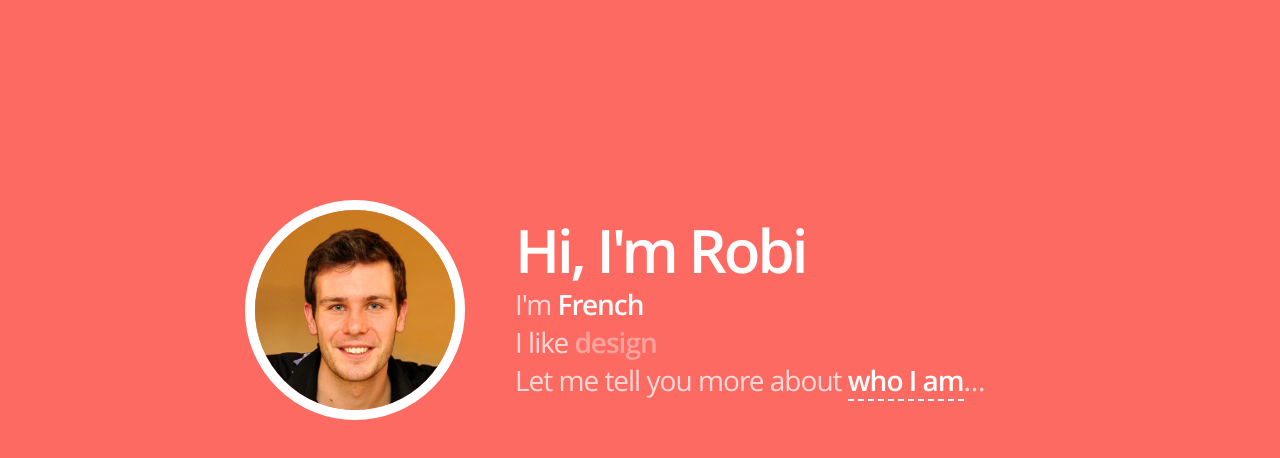
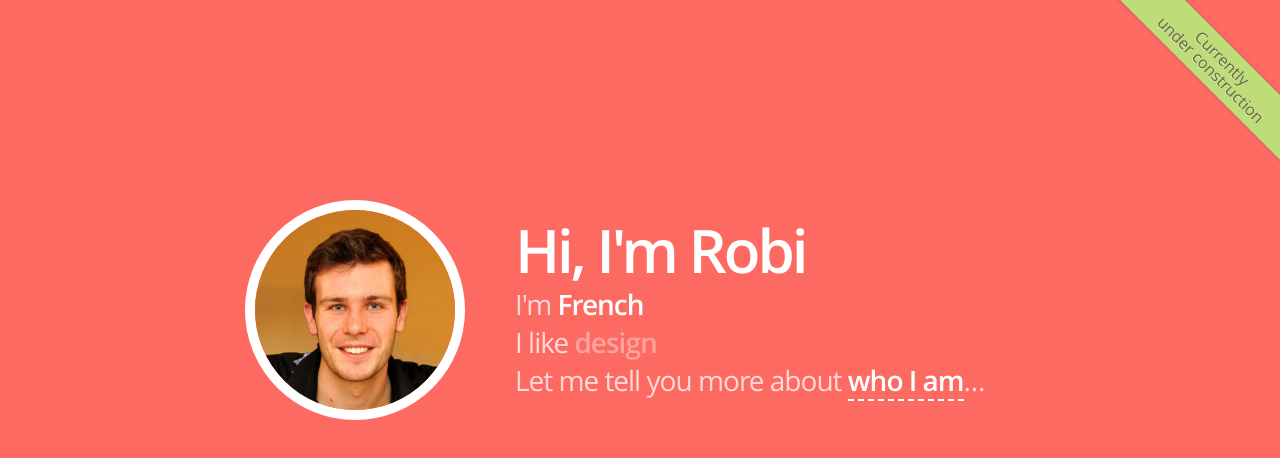
Before and after one commit to i-Robi/i-Robi.github.io, a plain HTML site: page index.html in a window 1280 px wide. Drawn offline with nearby package versions, Linux system fonts and the light colour scheme; files that its build step writes are made by us from their sources.

Commit message:
Currently under construction

```diff
--- a/css/main.css
+++ b/css/main.css
@@ -1021,6 +1021,45 @@ perspective effects (not including the modals and the overlay).
 
 
 
+.ribbon-wrapper {
+width: 180px;
+height: 172px;
+overflow: hidden;
+position: absolute;
+top: -4px;
+right: -4px;
+}
+
+.ribbon {
+font: 0.8em;
+line-height: 1em;
+color: #333;
+text-align: center;
+text-shadow: rgba(255,255,255,0.5) 0px 1px 0px;
+-webkit-transform: rotate(45deg);
+-moz-transform: rotate(45deg);
+-ms-transform: rotate(45deg);
+-o-transform: rotate(45deg);
+position: relative;
+padding: 7px 0;
+left: -5px;
+top: 45px;
+width: 235px;
+background-color: #BFDC7A;
+/*background-image: -webkit-gradient(linear, left top, left bottom, from(#BFDC7A), to(#8EBF45));
+background-image: -webkit-linear-gradient(top, #BFDC7A, #8EBF45);
+background-image: -moz-linear-gradient(top, #BFDC7A, #8EBF45);
+background-image: -ms-linear-gradient(top, #BFDC7A, #8EBF45);
+background-image: -o-linear-gradient(top, #BFDC7A, #8EBF45);*/
+color: #6a6340;
+-webkit-box-shadow: 0px 0px 3px rgba(0,0,0,0.3);
+-moz-box-shadow: 0px 0px 3px rgba(0,0,0,0.3);
+box-shadow: 0px 0px 3px rgba(0,0,0,0.3);
+white-space: nowrap;
+}
+
+
+
 
 
 
--- a/index.html
+++ b/index.html
@@ -17,6 +17,7 @@
   <script src="js/vendor/modernizr-2.6.2-respond-1.1.0.min.js"></script>
 </head>
 <body class="home color soft-blue">
+  <div class="ribbon-wrapper"><div class="ribbon">Currently <br/> under construction</div></div>
 <!--[if lt IE 7]>
   <p class="chromeframe">You are using an <strong>outdated</strong> browser. Please <a href="http://browsehappy.com/">upgrade your browser</a> or <a href="http://www.google.com/chromeframe/?redirect=true">activate Google Chrome Frame</a> to improve your experience.</p>
 <![endif]-->
```
Also changed, not shown: artist.html (+1 -0 lines), classpicker.html (+1 -0 lines), creative-technologist.html (+1 -0 lines), entrepreneur.html (+1 -0 lines), flash-teams.html (+1 -0 lines), icebreaker.html (+1 -0 lines), ingresse.html (+1 -0 lines), mojogroups.html (+1 -0 lines), musicnovices.html (+1 -0 lines), starsandstates.html (+1 -0 lines), student-center.html (+1 -0 lines), youmote.html (+1 -0 lines).
